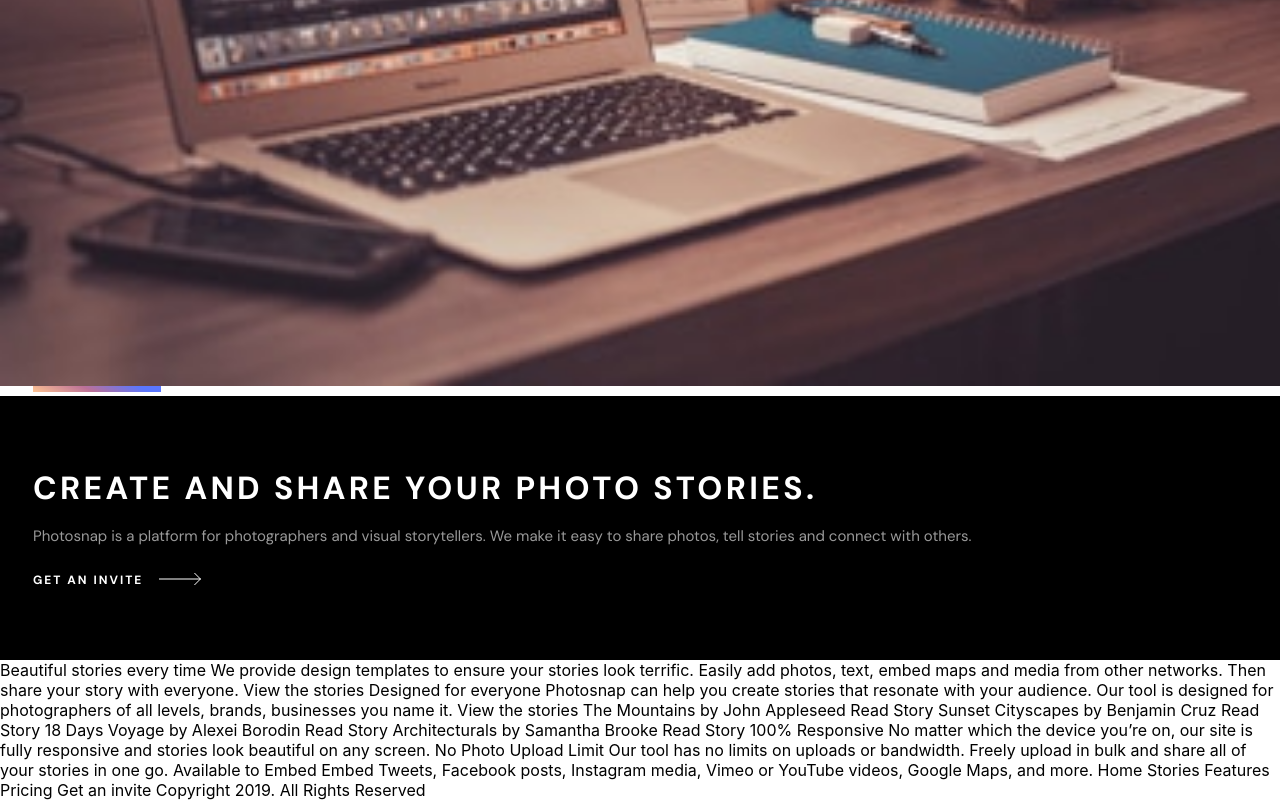
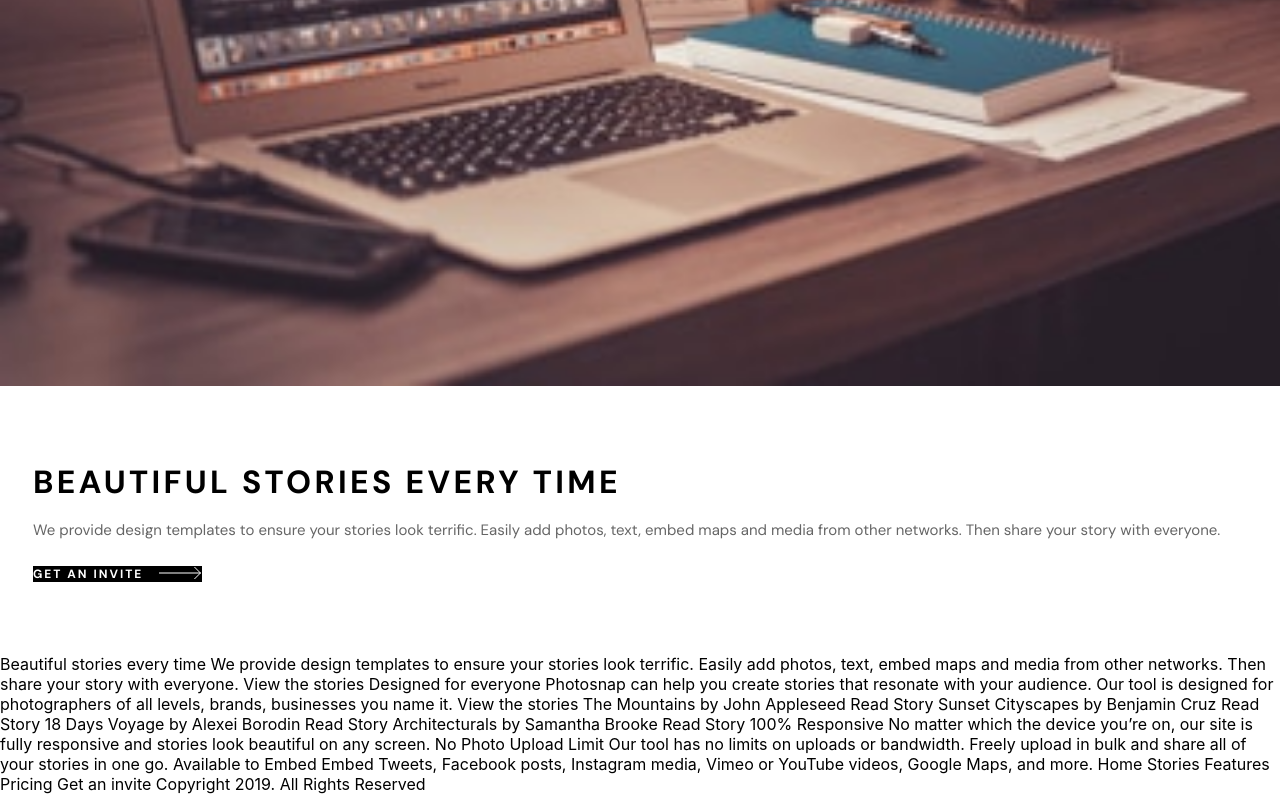
Before and after one commit to alexJSanchez/PhotoSnap, a React (Create React App) app in the folder photosnap/: page / in a window 1280 px wide. Shown: the part 1885-2685 px from the top of the page. Built offline with nearby package versions, Linux system fonts and the light colour scheme.

Commit message:
adding second card

```diff
--- a/photosnap/src/App.css
+++ b/photosnap/src/App.css
@@ -20,6 +20,15 @@
 	text-transform: uppercase;
 	border: none;
 	color: #fff;
+}
+.bg-black {
+	background-color: #000;
+}
+.bgwhite {
+	background-color: white;
+}
+.p3 {
+	padding-right: 3.5rem;
 }
 
 .arrow-img {
@@ -49,6 +58,11 @@ nav {
 	color: #fff;
 	background-color: #000;
 }
+.main-card-bottom-light {
+	padding: 4.5rem 1.5rem 4.5rem 2.063rem;
+	color: #000;
+	background-color: #fff;
+}
 .main-card-bottom-boommark {
 	background: linear-gradient(
 		27deg,
@@ -71,6 +85,16 @@ nav {
 	letter-spacing: 3.333px;
 	text-transform: uppercase;
 }
+.main-card-bottom-light h2 {
+	color: #000;
+	font-family: "DM Sans", sans-serif;
+	font-size: 32px;
+	font-style: normal;
+	font-weight: 700;
+	line-height: 40px; /* 125% */
+	letter-spacing: 3.333px;
+	text-transform: uppercase;
+}
 .main-card-bottom p {
 	margin: 1rem 0rem 1.438rem 0rem;
 	color: #fff;
@@ -81,3 +105,13 @@ nav {
 	line-height: 25px; /* 166.667% */
 	opacity: 0.6;
 }
+.main-card-bottom-light p {
+	margin: 1rem 0rem 1.438rem 0rem;
+	color: #000;
+	font-family: "DM Sans", sans-serif;
+	font-size: 15px;
+	font-style: normal;
+	font-weight: 400;
+	line-height: 25px; /* 166.667% */
+	opacity: 0.6;
+}
--- a/photosnap/src/App.js
+++ b/photosnap/src/App.js
@@ -37,22 +37,23 @@ function App() {
 						</div>
 					</div>
 				</div>
+				<div className="bg-white">
 					<div className="main-card-top">
 						<img className="create-and-share" src={beautiful_stories} />
 					</div>
-				<div className="main-card-bottom-boommark"></div>
-				<div className="main-card-bottom">
-					<h2>Create and share your photo Stories. </h2>
+					<div className="main-card-bottom-light">
+						<h2 className="p3">BEAUTIFUL STORIES EVERY TIME</h2>
 						<p>
-						Photosnap is a platform for photographers and visual storytellers.
-						We make it easy to share photos, tell stories and connect with
-						others.
+							We provide design templates to ensure your stories look terrific.
+							Easily add photos, text, embed maps and media from other networks.
+							Then share your story with everyone.
 						</p>
 						<div className="btn-two-box">
 							<button className="btn-two">
 								Get An Invite
 								<img className="arrow-img" src={arrow} />
 							</button>
+						</div>
 					</div>
 				</div>
 			</main>
```
Lines whose indentation alone changed are shown as unchanged.
